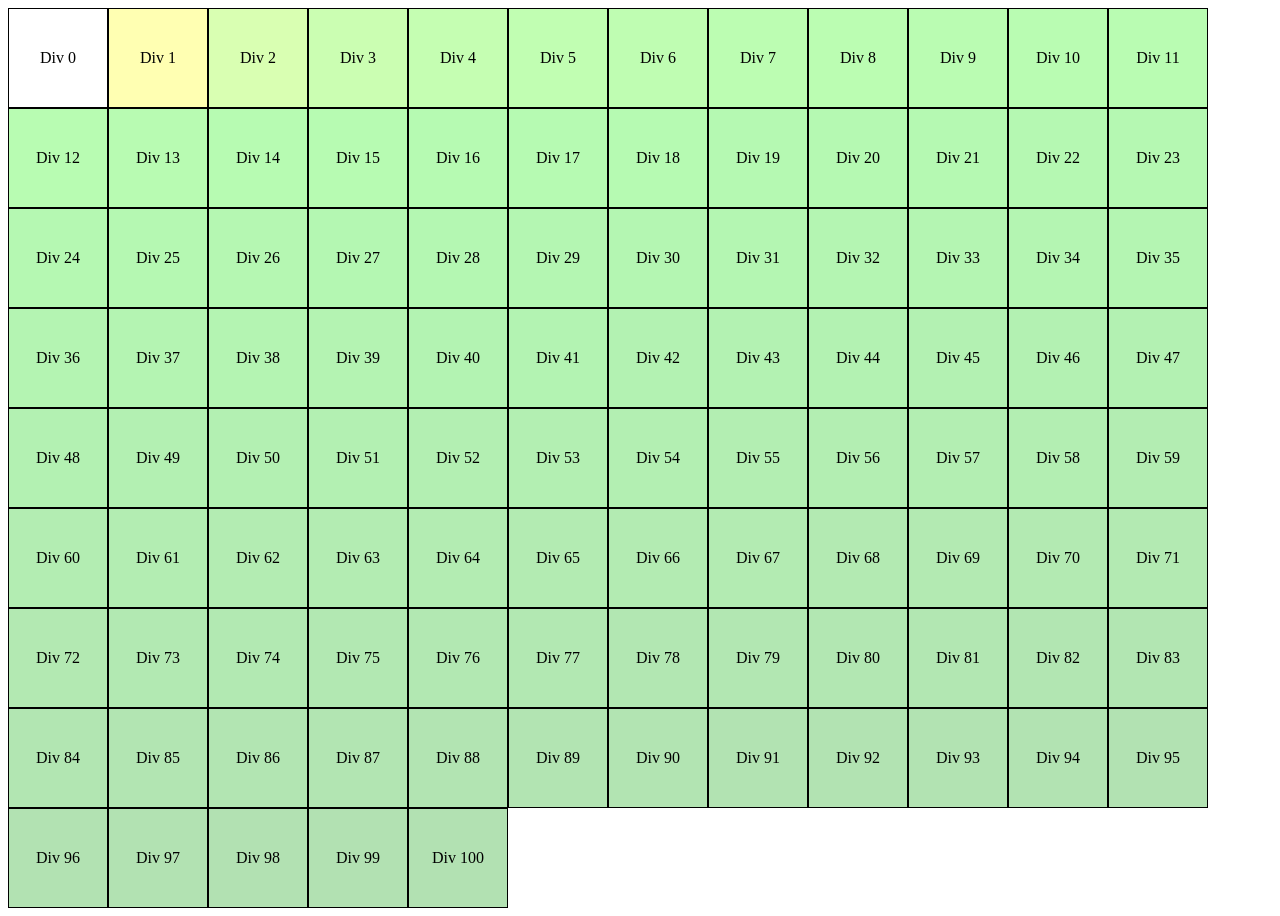
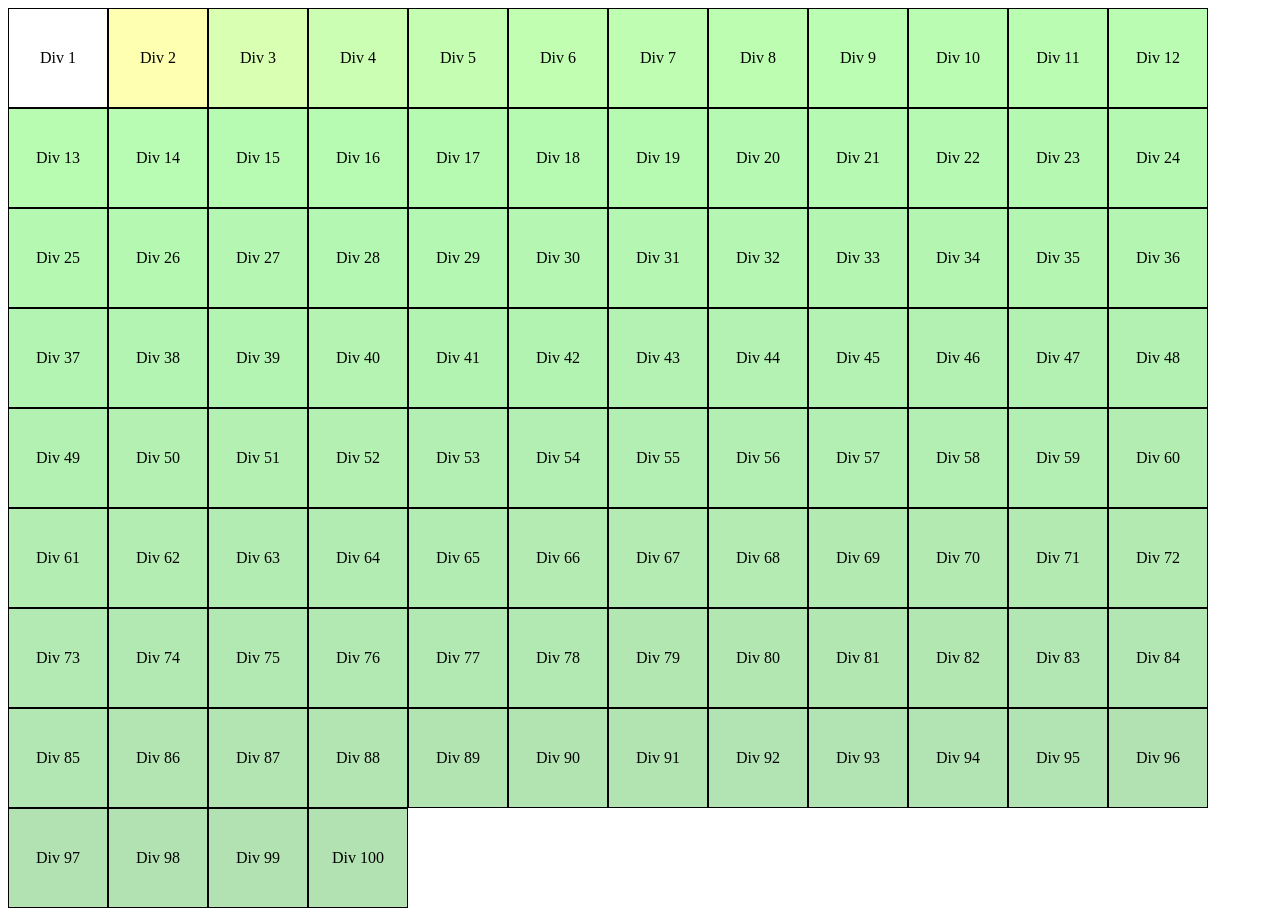
Before and after one commit to Tsekhmister/test-task-purejs-improved, a plain HTML site: page index.html in a window 1280 px wide. Drawn offline with Linux system fonts and the light colour scheme.

Commit message:
Changed number of divs

```diff
--- a/index.html
+++ b/index.html
@@ -37,9 +37,9 @@
         }
       }
 
-      for (let i = 0; i <= 100; i++) {
+      for (let i = 0; i < 100; i++) {
         const div = document.createElement("div");
-        div.innerText = `Div ${i}`;
+        div.innerText = `Div ${i + 1}`;
 
         div.addEventListener("click", togglePosition);
 
```
